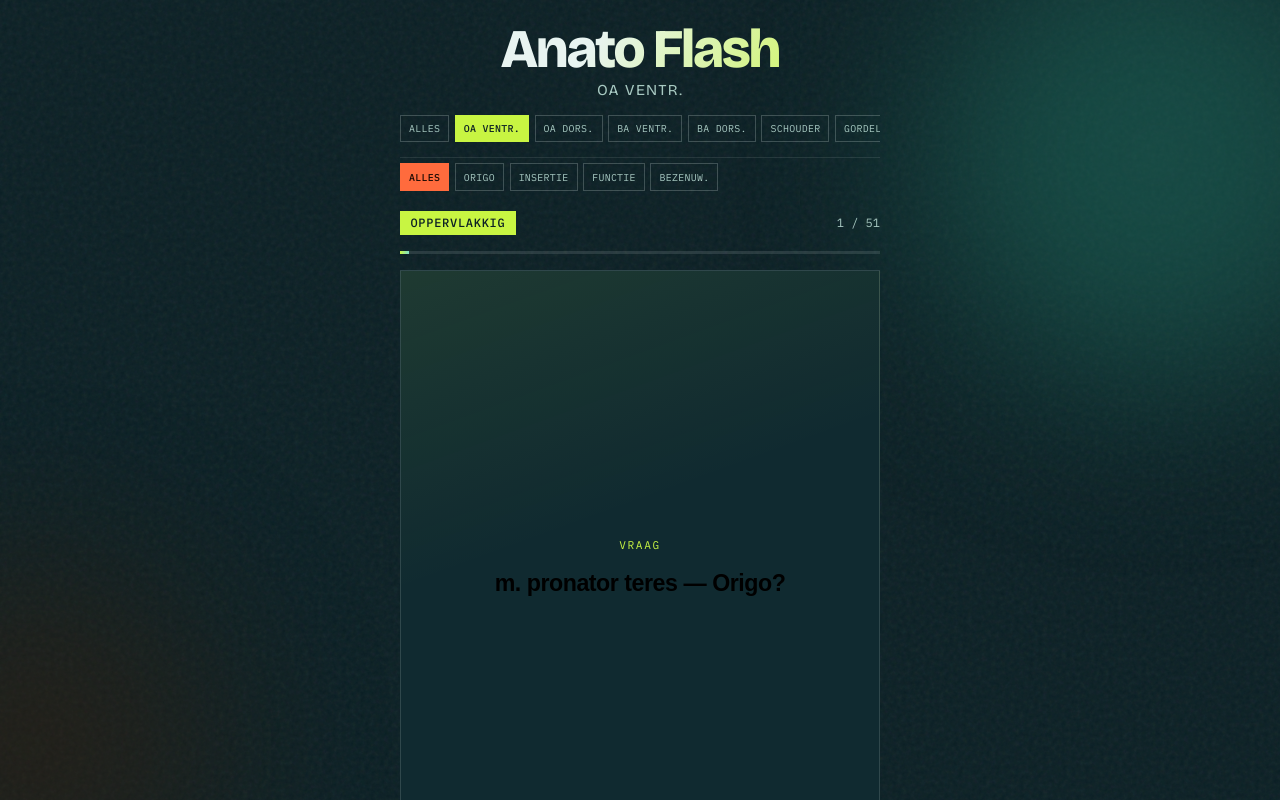
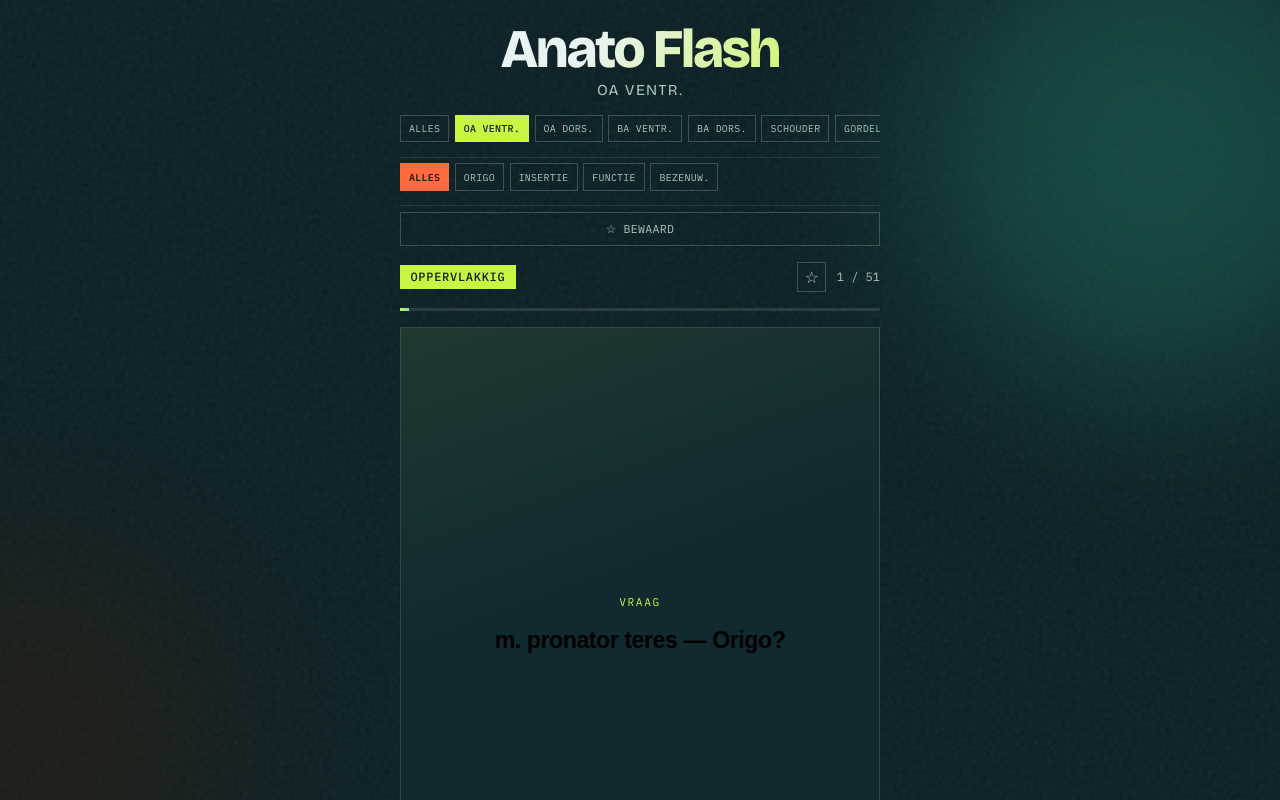
Before and after one commit to AlexanderPaulStevens/AnatomyFlashcards, a plain HTML site: page flashcards/index.html in a window 1280 px wide. Both pictures are taken after a click on the button "OA VENTR.". Shown: the top 800 px of the page. Drawn offline with nearby package versions, Linux system fonts and the light colour scheme.

Commit message:
Add storage functionality

```diff
--- a/flashcards/app.js
+++ b/flashcards/app.js
@@ -1,7 +1,10 @@
 (() => {
+  const STORAGE_KEY = "anato-flash-saved";
+
   /** Empty set = alle regio's / alle aspecten */
   let selected = new Set();
   let selectedKinds = new Set();
+  let savedMode = false;
   let cards = window.getDeck("all");
   let i = 0;
   let flipped = false;
@@ -22,12 +25,60 @@
     prev: document.getElementById("prev"),
     next: document.getElementById("next"),
     shuffle: document.getElementById("shuffle"),
+    save: document.getElementById("save"),
     topics: document.getElementById("topics"),
     kinds: document.getElementById("kinds"),
+    savedRow: document.getElementById("saved-row"),
     subtitle: document.getElementById("subtitle"),
   };
 
   const accentKinds = new Set(["diep", "zenuw→spier", "O→spier", "I→spier"]);
+
+  function cardId(c) {
+    return `${c.kind || ""}::${c.q}`;
+  }
+
+  function loadSaved() {
+    try {
+      const raw = localStorage.getItem(STORAGE_KEY);
+      const list = raw ? JSON.parse(raw) : [];
+      return Array.isArray(list) ? list : [];
+    } catch {
+      return [];
+    }
+  }
+
+  function persistSaved(list) {
+    localStorage.setItem(STORAGE_KEY, JSON.stringify(list));
+  }
+
+  let savedList = loadSaved();
+  const savedIds = () => new Set(savedList.map(cardId));
+
+  function isSaved(c) {
+    if (!c) return false;
+    return savedIds().has(cardId(c));
+  }
+
+  function toggleSaveCurrent() {
+    if (!cards.length) return;
+    const c = cards[i];
+    const id = cardId(c);
+    const idx = savedList.findIndex((s) => cardId(s) === id);
+    if (idx >= 0) {
+      savedList.splice(idx, 1);
+    } else {
+      savedList.push({ q: c.q, a: c.a, tag: c.tag, kind: c.kind, topic: c.topic });
+    }
+    persistSaved(savedList);
+
+    if (savedMode) {
+      rebuildDeck();
+      return;
+    }
+    updateSaveBtn();
+    buildSavedRow();
+  }
 
   function isAllRegions() {
     return selected.size === 0;
@@ -56,6 +107,10 @@
   }
 
   function subtitleText() {
+    if (savedMode) {
+      const n = savedList.length;
+      return n ? `Bewaard (${n})` : "Bewaard (leeg)";
+    }
     const kindPart = kindSubtitle();
     return kindPart ? `${regionSubtitle()} · ${kindPart}` : regionSubtitle();
   }
@@ -69,18 +124,27 @@
   }
 
   function rebuildDeck() {
-    cards = window.getDeck(deckTopicsArg(), deckKindsArg());
-    i = 0;
+    if (savedMode) {
+      cards = savedList.slice();
+    } else {
+      cards = window.getDeck(deckTopicsArg(), deckKindsArg());
+    }
+    i = Math.min(i, Math.max(0, cards.length - 1));
+    if (!savedMode) i = 0;
     el.subtitle.textContent = subtitleText();
     buildTopicBar();
     buildKindBar();
+    buildSavedRow();
     render(true);
   }
 
   function makeChip(opts) {
     const btn = document.createElement("button");
     btn.type = "button";
-    btn.className = "topic" + (opts.active ? " active" : "");
+    btn.className =
+      "topic" +
+      (opts.active ? " active" : "") +
+      (opts.extraClass ? ` ${opts.extraClass}` : "");
     btn.textContent = opts.label;
     btn.title = opts.title;
     btn.setAttribute("aria-pressed", opts.active ? "true" : "false");
@@ -95,8 +159,9 @@
       makeChip({
         label: "Alles",
         title: "Alle regio's",
-        active: isAllRegions(),
+        active: !savedMode && isAllRegions(),
         onClick: () => {
+          savedMode = false;
           selected = new Set();
           rebuildDeck();
         },
@@ -104,21 +169,47 @@
     );
 
     for (const t of regionTopics()) {
-      const on = selected.has(t.id);
+      const on = !savedMode && selected.has(t.id);
       el.topics.appendChild(
         makeChip({
           label: t.short,
           title: `${t.label} (meerdere selecteerbaar)`,
           active: on,
-          onClick: () => toggleTopic(t.id),
+          onClick: () => {
+            savedMode = false;
+            toggleTopic(t.id);
+          },
         })
       );
     }
   }
 
+  function buildSavedRow() {
+    if (!el.savedRow) return;
+    el.savedRow.innerHTML = "";
+    const n = savedList.length;
+    el.savedRow.appendChild(
+      makeChip({
+        label: n ? `★ Bewaard (${n})` : "☆ Bewaard",
+        title: n
+          ? "Alleen bewaarde kaarten herhalen"
+          : "Nog geen kaarten bewaard — druk ☆ of B",
+        active: savedMode,
+        extraClass: "saved-chip",
+        onClick: () => {
+          savedMode = !savedMode;
+          if (savedMode) i = 0;
+          rebuildDeck();
+        },
+      })
+    );
+  }
+
   function buildKindBar() {
     if (!el.kinds) return;
     el.kinds.innerHTML = "";
+    el.kinds.hidden = savedMode;
+    if (savedMode) return;
 
     el.kinds.appendChild(
       makeChip({
@@ -167,12 +258,35 @@
     rebuildDeck();
   }
 
+  function updateSaveBtn() {
+    if (!el.save) return;
+    const has = cards.length > 0;
+    el.save.disabled = !has;
+    const on = has && isSaved(cards[i]);
+    el.save.classList.toggle("on", on);
+    el.save.setAttribute("aria-pressed", on ? "true" : "false");
+    el.save.textContent = on ? "★" : "☆";
+    el.save.title = on
+      ? "Verwijder uit bewaard (B)"
+      : "Bewaar om later te herhalen (B)";
+    el.save.setAttribute(
+      "aria-label",
+      on ? "Verwijder uit bewaard" : "Bewaar kaart"
+    );
+  }
+
   function render(animate = false) {
     if (!cards.length) {
-      el.front.textContent = "Geen kaarten";
-      el.back.textContent = "—";
+      el.front.textContent = savedMode
+        ? "Nog geen bewaarde kaarten"
+        : "Geen kaarten";
+      el.back.textContent = savedMode
+        ? "Markeer een kaart met ☆ of B terwijl je studeert"
+        : "—";
       el.count.textContent = "0 / 0";
       el.progress.style.width = "0%";
+      el.tag.textContent = "—";
+      updateSaveBtn();
       return;
     }
 
@@ -187,6 +301,7 @@
       el.tag.textContent = c.tag;
       el.tag.classList.toggle("diep", accentKinds.has(c.tag) || c.tag === "diep");
       el.progress.style.width = `${((i + 1) / cards.length) * 100}%`;
+      updateSaveBtn();
     };
 
     if (!animate) {
@@ -235,6 +350,12 @@
     e.stopPropagation();
     shuffle();
   });
+  if (el.save) {
+    el.save.addEventListener("click", (e) => {
+      e.stopPropagation();
+      toggleSaveCurrent();
+    });
+  }
 
   window.addEventListener("keydown", (e) => {
     if (e.code === "Space") {
@@ -246,6 +367,8 @@
       go(-1);
     } else if (e.key === "s" || e.key === "S") {
       shuffle();
+    } else if (e.key === "b" || e.key === "B") {
+      toggleSaveCurrent();
     }
   });
 
@@ -255,6 +378,7 @@
   }
   buildTopicBar();
   buildKindBar();
+  buildSavedRow();
   el.subtitle.textContent = subtitleText();
   render();
 })();
--- a/flashcards/index.html
+++ b/flashcards/index.html
@@ -22,10 +22,14 @@
 
     <div class="topics" id="topics" aria-label="Regio's (tik om te combineren)"></div>
     <div class="topics kinds" id="kinds" aria-label="Leeraspecten (tik om te combineren)"></div>
+    <div class="saved-row" id="saved-row"></div>
 
     <div class="meta">
       <span class="pill" id="tag">O</span>
-      <span class="count" id="count">1 / 1</span>
+      <div class="meta-right">
+        <button type="button" class="save-btn" id="save" aria-label="Bewaar kaart" aria-pressed="false" title="Bewaar om later te herhalen (B)">☆</button>
+        <span class="count" id="count">1 / 1</span>
+      </div>
     </div>
 
     <div class="progress" aria-hidden="true">
@@ -53,7 +57,7 @@
     </div>
 
     <p class="keys">
-      <kbd>←</kbd><kbd>→</kbd> nav · <kbd>spatie</kbd> flip · <kbd>S</kbd> shuffle · regio's &amp; aspecten: tik om te combineren
+      <kbd>←</kbd><kbd>→</kbd> nav · <kbd>spatie</kbd> flip · <kbd>S</kbd> shuffle · <kbd>B</kbd> bewaar · regio's &amp; aspecten: tik om te combineren
     </p>
   </main>
 
--- a/flashcards/styles.css
+++ b/flashcards/styles.css
@@ -193,8 +193,66 @@ body {
   color: #1a0a04;
 }
 
+.meta-right {
+  display: flex;
+  align-items: center;
+  gap: 0.65rem;
+}
+
 .count {
   color: var(--mist);
+}
+
+.save-btn {
+  font-family: "IBM Plex Mono", monospace;
+  font-size: 1rem;
+  line-height: 1;
+  color: var(--mist);
+  background: transparent;
+  border: 1px solid rgba(232, 244, 241, 0.22);
+  width: 1.85rem;
+  height: 1.85rem;
+  padding: 0;
+  cursor: pointer;
+  transition: color 0.2s ease, border-color 0.2s ease, background 0.2s ease, transform 0.2s var(--ease);
+}
+
+.save-btn:hover {
+  color: var(--ember);
+  border-color: var(--ember);
+  transform: translateY(-1px);
+}
+
+.save-btn.on {
+  color: #1a0a04;
+  background: var(--ember);
+  border-color: var(--ember);
+}
+
+.save-btn:disabled {
+  opacity: 0.35;
+  cursor: default;
+  transform: none;
+}
+
+.saved-row {
+  display: flex;
+  margin-top: -0.35rem;
+  padding-top: 0.35rem;
+  border-top: 1px solid rgba(232, 244, 241, 0.1);
+}
+
+.saved-row .topic.saved-chip {
+  flex: 1 1 auto;
+  text-align: center;
+  padding: 0.55rem 0.75rem;
+  font-size: 0.72rem;
+}
+
+.saved-row .topic.saved-chip.active {
+  background: var(--ember);
+  border-color: var(--ember);
+  color: #1a0a04;
 }
 
 .progress {
```
